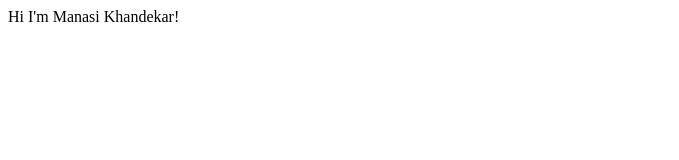
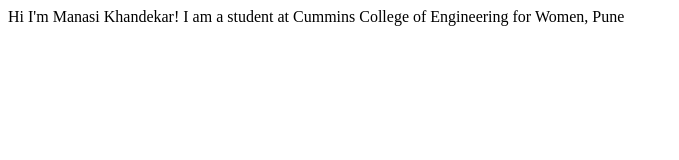
Before and after one commit to mgkhandekar/manasikhandekar-website, a plain HTML site: page index.html in a window 1280 px wide. Shown: the whole page, without its empty margins (0-679 px from the left). Drawn offline with Linux system fonts and the light colour scheme.

Commit message:
Update content

```diff
--- a/index.html
+++ b/index.html
@@ -7,5 +7,6 @@
 </head>
 <body>
     Hi I'm Manasi Khandekar!
+    I am a student at Cummins College of Engineering for Women, Pune
 </body>
 </html>
```
